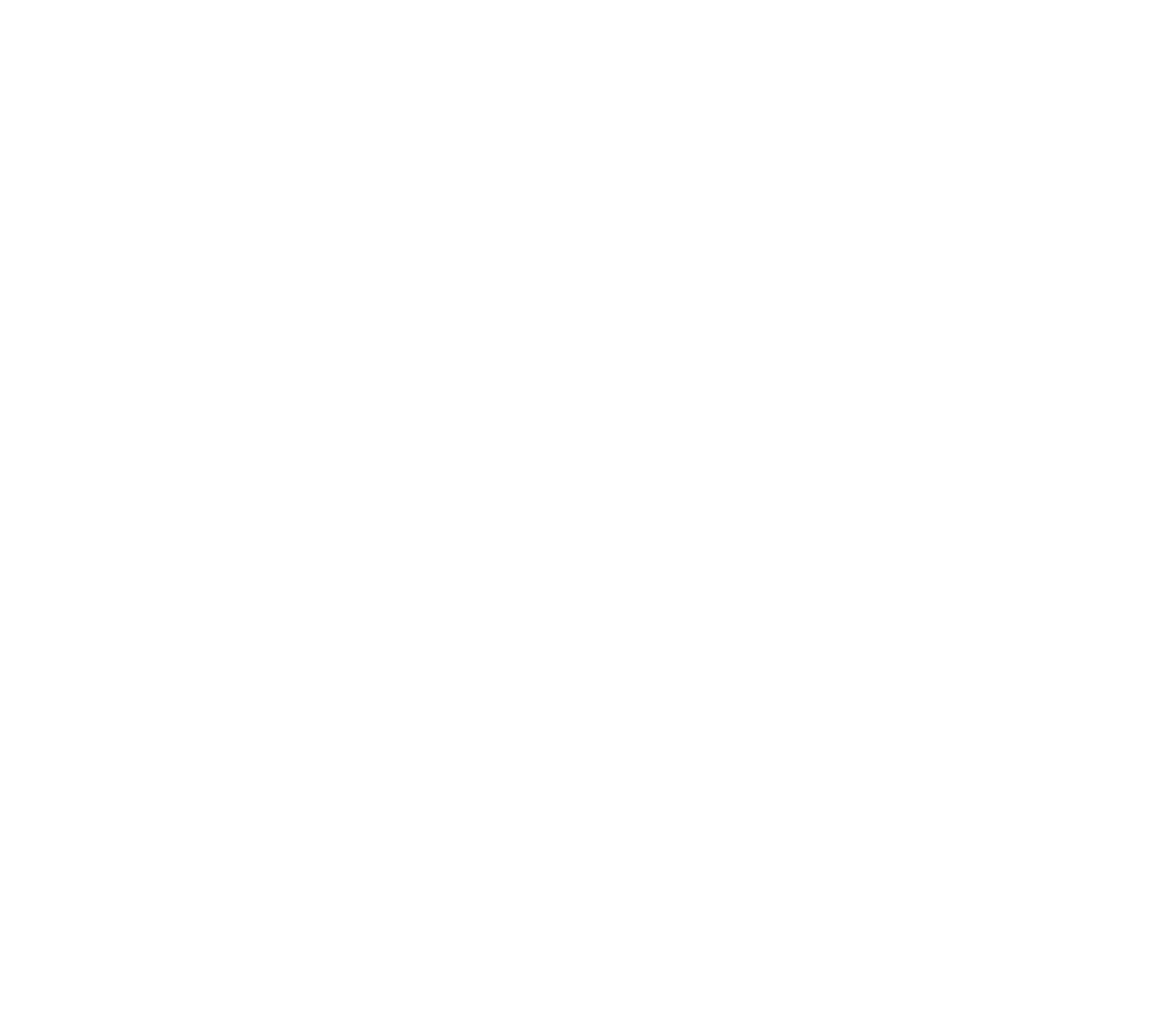
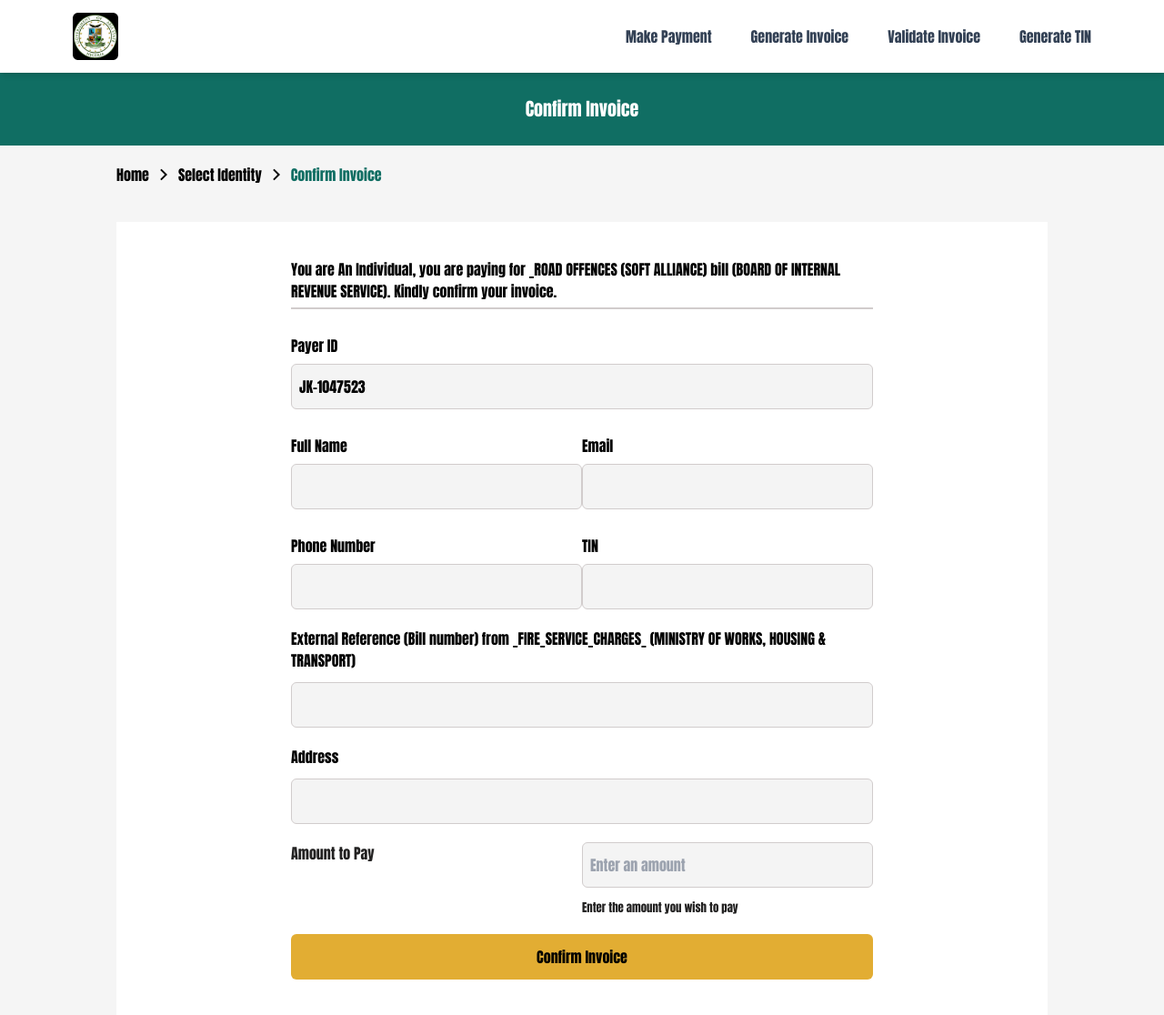
Before and after one commit to EnechukwuChibuike/smartairs-landing, a React (Vite) app: page /smartairs-landing/confirminvoice in a window 1280 px wide. Before the commit this address had no page. Shown: the whole page at 91% size. Before the commit the page ends 800 px from the top, so only its background shows below. Built offline with nearby package versions, Linux system fonts and the light colour scheme; the HTML template or start-up script is replaced by a standard one.

Commit message:
updated route

```diff
--- a/src/App.jsx
+++ b/src/App.jsx
@@ -38,7 +38,7 @@ function App() {
     <div>
       <FormContext.Provider value={{ name, amount, id, tin }}>
         <Routes>
-          <Route path="/" element={<Main />}>
+          <Route path="/smartairs-landing" element={<Main />}>
             <Route index element={<SearchForBin />} />
             <Route path="generateinvoice" element={<GenerateInvoice />} />
             <Route path="validateinvoice" element={<ValidateInvoice />} />
--- a/src/components/Header.jsx
+++ b/src/components/Header.jsx
@@ -5,16 +5,20 @@ export default function Header() {
   return (
     <header className="header">
       {/* Logo */}
-      <Link to="/">
+      <Link to="/smartairs-landing">
         <img src={Logo} alt="logo" width={50} />
       </Link>
 
       {/* Navigators */}
       <nav className="nav">
-        <NavLink to="/">Make Payment</NavLink>
-        <NavLink to="/generateinvoice">Generate Invoice</NavLink>
-        <NavLink to="/validateinvoice">Validate Invoice</NavLink>
-        <NavLink to="/generatetin">Generate TIN</NavLink>
+        <NavLink to="/smartairs-landing">Make Payment</NavLink>
+        <NavLink to="/smartairs-landing/generateinvoice">
+          Generate Invoice
+        </NavLink>
+        <NavLink to="/smartairs-landing/validateinvoice">
+          Validate Invoice
+        </NavLink>
+        <NavLink to="/smartairs-landing/generatetin">Generate TIN</NavLink>
       </nav>
     </header>
   );
--- a/src/pages/ConfirmInvoice.jsx
+++ b/src/pages/ConfirmInvoice.jsx
@@ -12,7 +12,7 @@ export default function ConfirmInvoice(props) {
 
   const handleClick = (e) => {
     e.preventDefault();
-    navigate("/makepayment");
+    navigate("/smartairs-landing/makepayment");
   };
   return (
     <>
@@ -21,11 +21,14 @@ export default function ConfirmInvoice(props) {
       <section className="bg-[whitesmoke] min-h-[80vh] flex justify-center">
         <div>
           <div className="flex items-center space-x-1 mt-5">
-            <Link to="/" className=" text-black">
+            <Link to="/smartairs-landing" className=" text-black">
               Home
             </Link>
             <RiArrowRightSLine className="text-2xl text-black" />
-            <Link to="/generateinvoice" className=" text-black">
+            <Link
+              to="/smartairs-landing/generateinvoice"
+              className=" text-black"
+            >
               Select Identity
             </Link>
             <RiArrowRightSLine className="text-2xl text-black" />
--- a/src/pages/GenerateInvoice.jsx
+++ b/src/pages/GenerateInvoice.jsx
@@ -7,7 +7,7 @@ export default function GenerateInvoice() {
   const navigate = useNavigate();
 
   const handleClick = () => {
-    navigate("/confirminvoice");
+    navigate("/smartairs-landing/confirminvoice");
   };
   return (
     <>
@@ -15,7 +15,7 @@ export default function GenerateInvoice() {
       <section className="bg-[whitesmoke] min-h-[80vh] flex justify-center">
         <div>
           <div className="flex items-center space-x-1 mt-5">
-            <Link to="/" className=" text-black">
+            <Link to="/smartairs-landing" className=" text-black">
               Home
             </Link>
             <RiArrowRightSLine className="text-2xl text-black" />
--- a/src/pages/MakePayment.jsx
+++ b/src/pages/MakePayment.jsx
@@ -13,11 +13,14 @@ export default function MakePayment() {
       <section className="bg-[whitesmoke] min-h-[80vh] flex justify-center">
         <div>
           <div className="flex items-center space-x-1 mt-5">
-            <Link to="/" className=" text-black">
+            <Link to="/smartairs-landing" className=" text-black">
               Home
             </Link>
             <RiArrowRightSLine className="text-2xl text-black" />
-            <Link to="/generateinvoice" className=" text-black">
+            <Link
+              to="/smartairs-landing/generateinvoice"
+              className=" text-black"
+            >
               Select Identity
             </Link>
             <RiArrowRightSLine className="text-2xl text-black" />
--- a/src/pages/SearchForBin.jsx
+++ b/src/pages/SearchForBin.jsx
@@ -9,7 +9,7 @@ export default function SearchForBin() {
   const navigate = useNavigate();
 
   const handleClick = () => {
-    navigate("/makepayment");
+    navigate("/smartairs-landing/makepayment");
   };
 
   const hoverTrue = () => {
@@ -25,7 +25,7 @@ export default function SearchForBin() {
 
       <section className="bg-[whitesmoke] min-h-[80vh] flex justify-center">
         <div className="mt-5">
-          <Link to="/" className=" text-black">
+          <Link to="/smartairs-landing" className=" text-black">
             Home
           </Link>
           <div className="w-[80vw] mt-10 bg-white h-[30vh] flex justify-center items-center">
@@ -75,7 +75,7 @@ export default function SearchForBin() {
                 Don't have a BIN? {"  "}
                 <Link
                   className="text-[red] hover:underline"
-                  to="/generateinvoice"
+                  to="/smartairs-landing/generateinvoice"
                 >
                   Click here
                 </Link>
```
